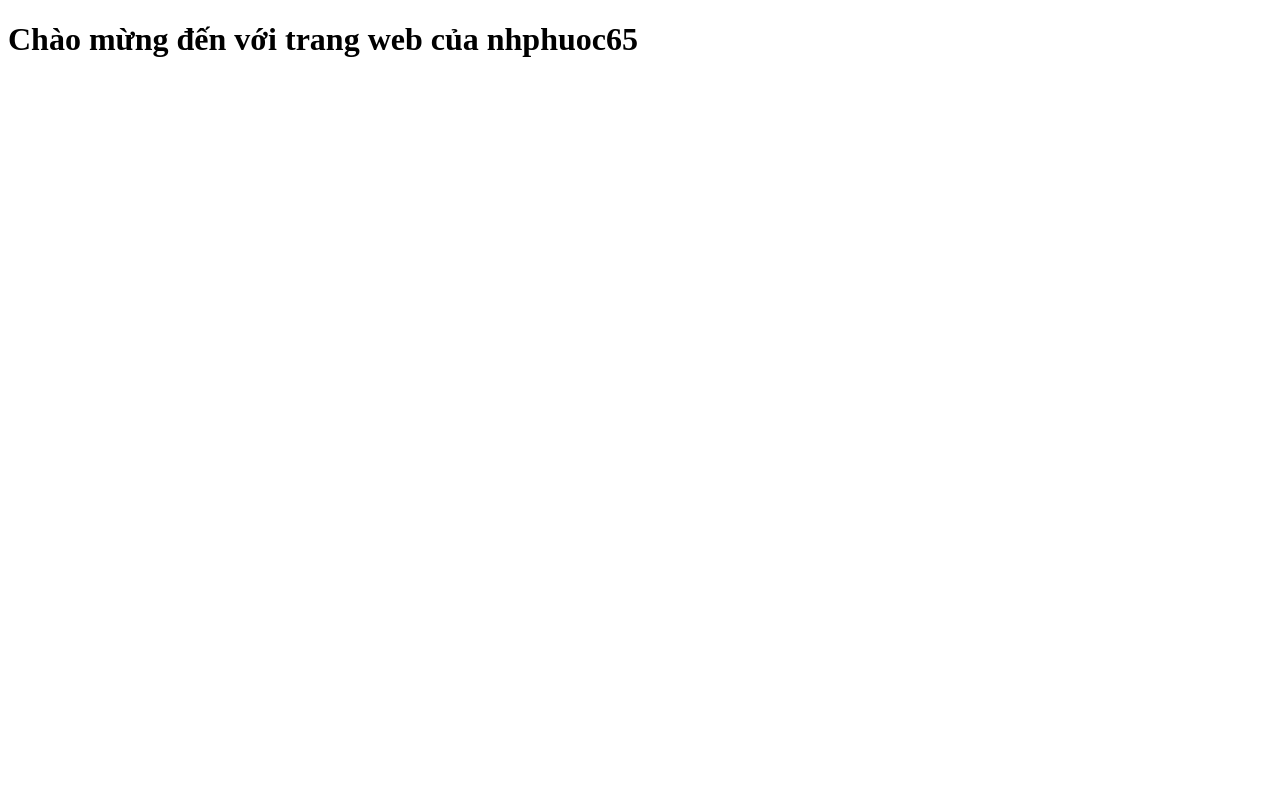
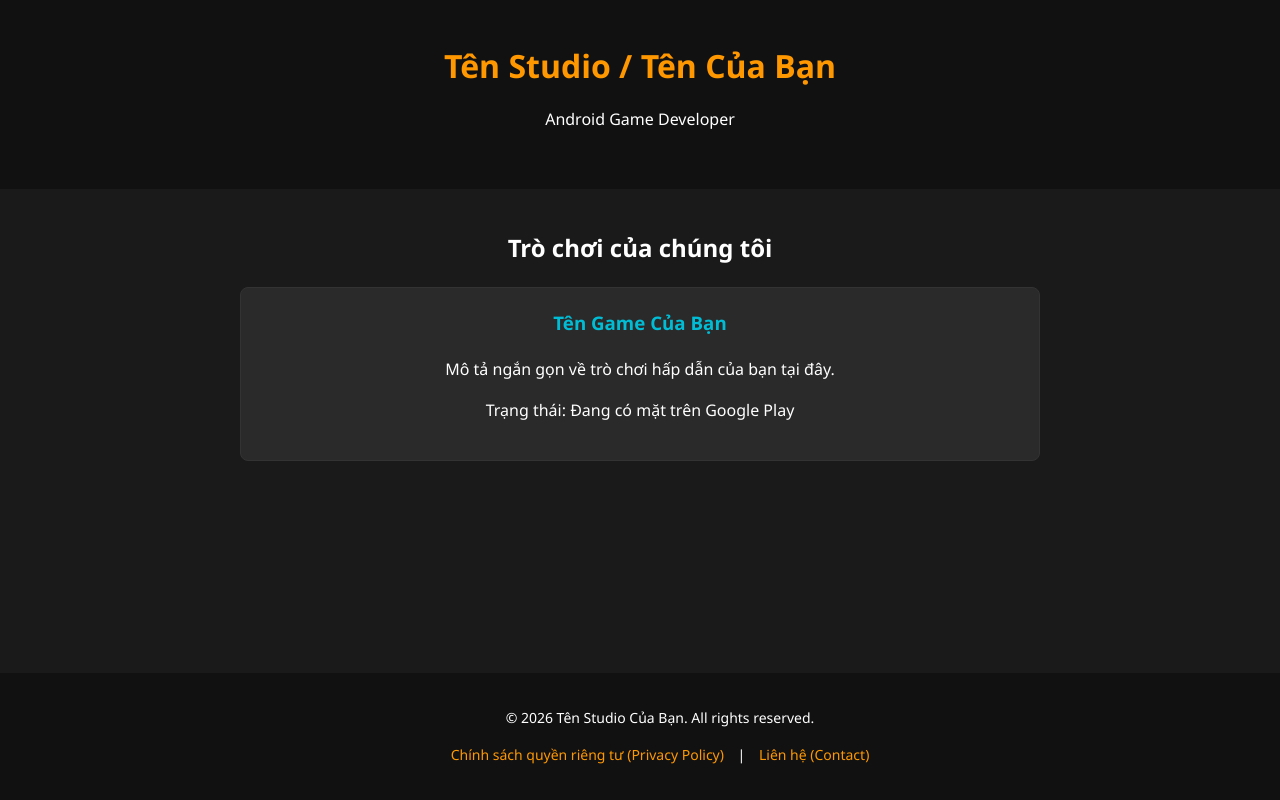
Before and after one commit to nhphuoc65/.github.io, a plain HTML site: page index.html in a window 1280 px wide. Drawn offline with Linux system fonts and the light colour scheme.

Commit message:
Update index.html

```diff
--- a/index.html
+++ b/index.html
@@ -1,9 +1,79 @@
 <!DOCTYPE html>
-<html>
+<html lang="vi">
 <head>
-    <title>My Developer Website</title>
+    <meta charset="UTF-8">
+    <meta name="viewport" content="width=device-width, initial-scale=1.0">
+    <title>Tên Studio / Nhà Phát Triển Game của Bạn</title>
+    <style>
+        body {
+            font-family: 'Segoe UI', Tahoma, Geneva, Verdana, sans-serif;
+            line-height: 1.6;
+            margin: 0;
+            padding: 0;
+            background-color: #1a1a1a;
+            color: #ffffff;
+            text-align: center;
+        }
+        header {
+            background-color: #111;
+            padding: 40px 20px;
+        }
+        h1 { margin: 0; color: #ff9800; }
+        .container {
+            max-width: 800px;
+            margin: 40px auto;
+            padding: 0 20px;
+        }
+        .game-card {
+            background-color: #2a2a2a;
+            border-radius: 8px;
+            padding: 20px;
+            margin: 20px 0;
+            border: 1px solid #333;
+        }
+        .game-card h3 { color: #00bcd4; margin-top: 0; }
+        footer {
+            background-color: #111;
+            padding: 20px;
+            position: fixed;
+            bottom: 0;
+            width: 100%;
+            font-size: 14px;
+        }
+        footer a {
+            color: #ff9800;
+            text-decoration: none;
+            margin: 0 10px;
+        }
+        footer a:hover { text-decoration: underline; }
+    </style>
 </head>
 <body>
-    <h1>Chào mừng đến với trang web của nhphuoc65</h1>
+
+    <header>
+        <h1>Tên Studio / Tên Của Bạn</h1>
+        <p>Android Game Developer</p>
+    </header>
+
+    <div class="container">
+        <h2>Trò chơi của chúng tôi</h2>
+
+        <!-- Khu vực giới thiệu Game Android của bạn -->
+        <div class="game-card">
+            <h3>Tên Game Của Bạn</h3>
+            <p>Mô tả ngắn gọn về trò chơi hấp dẫn của bạn tại đây.</p>
+            <p>Trạng thái: Đang có mặt trên Google Play</p>
+        </div>
+    </div>
+
+    <!-- PHẦN QUAN TRỌNG NHẤT KHÔNG ĐƯỢC THIẾU -->
+    <footer>
+        <p>&copy; 2026 Tên Studio Của Bạn. All rights reserved.</p>
+        <p>
+            <a href="privacy-policy.html">Chính sách quyền riêng tư (Privacy Policy)</a> |
+            <a href="mailto:email-cua-ban@gmail.com">Liên hệ (Contact)</a>
+        </p>
+    </footer>
+
 </body>
 </html>
```
